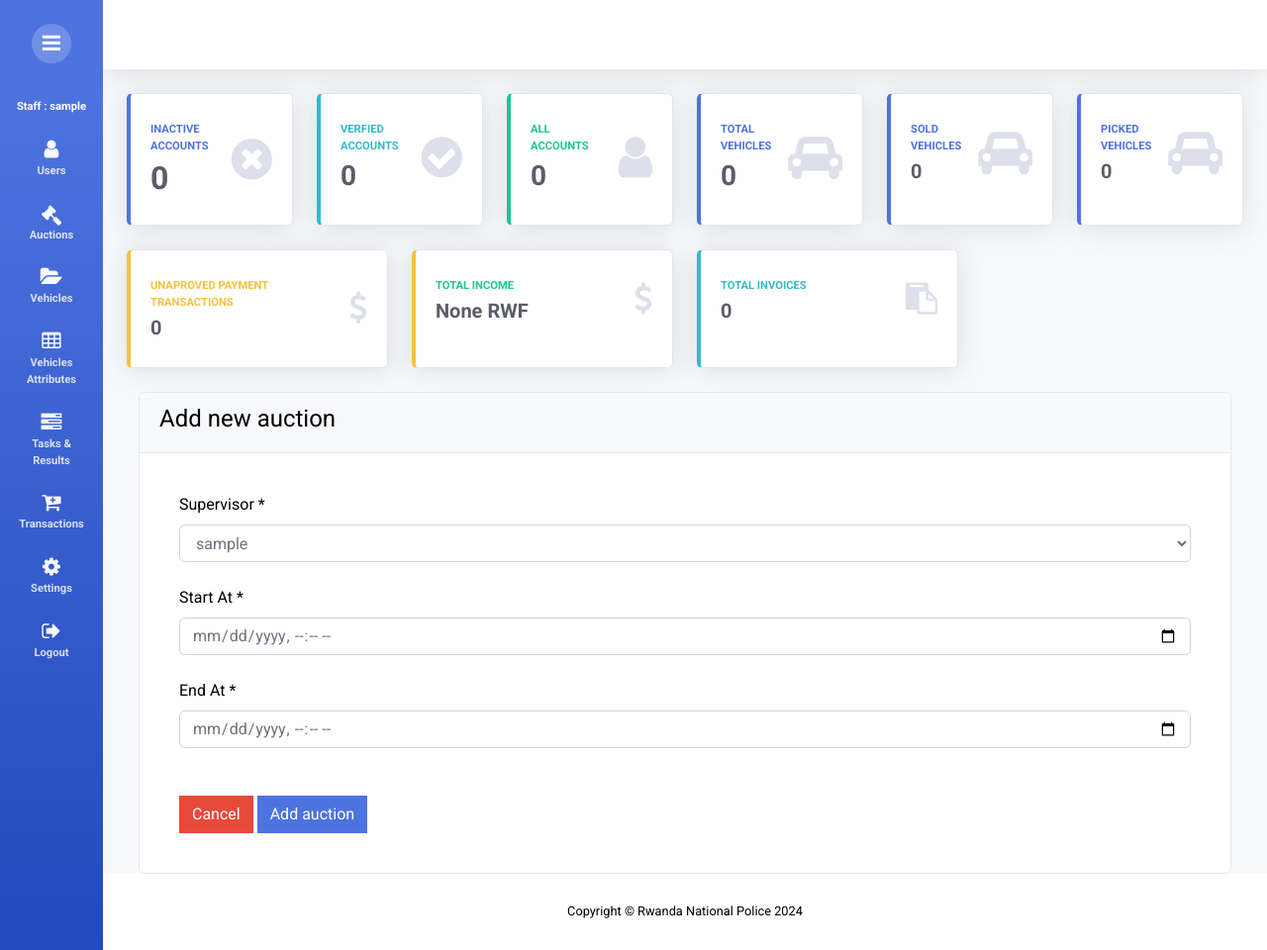
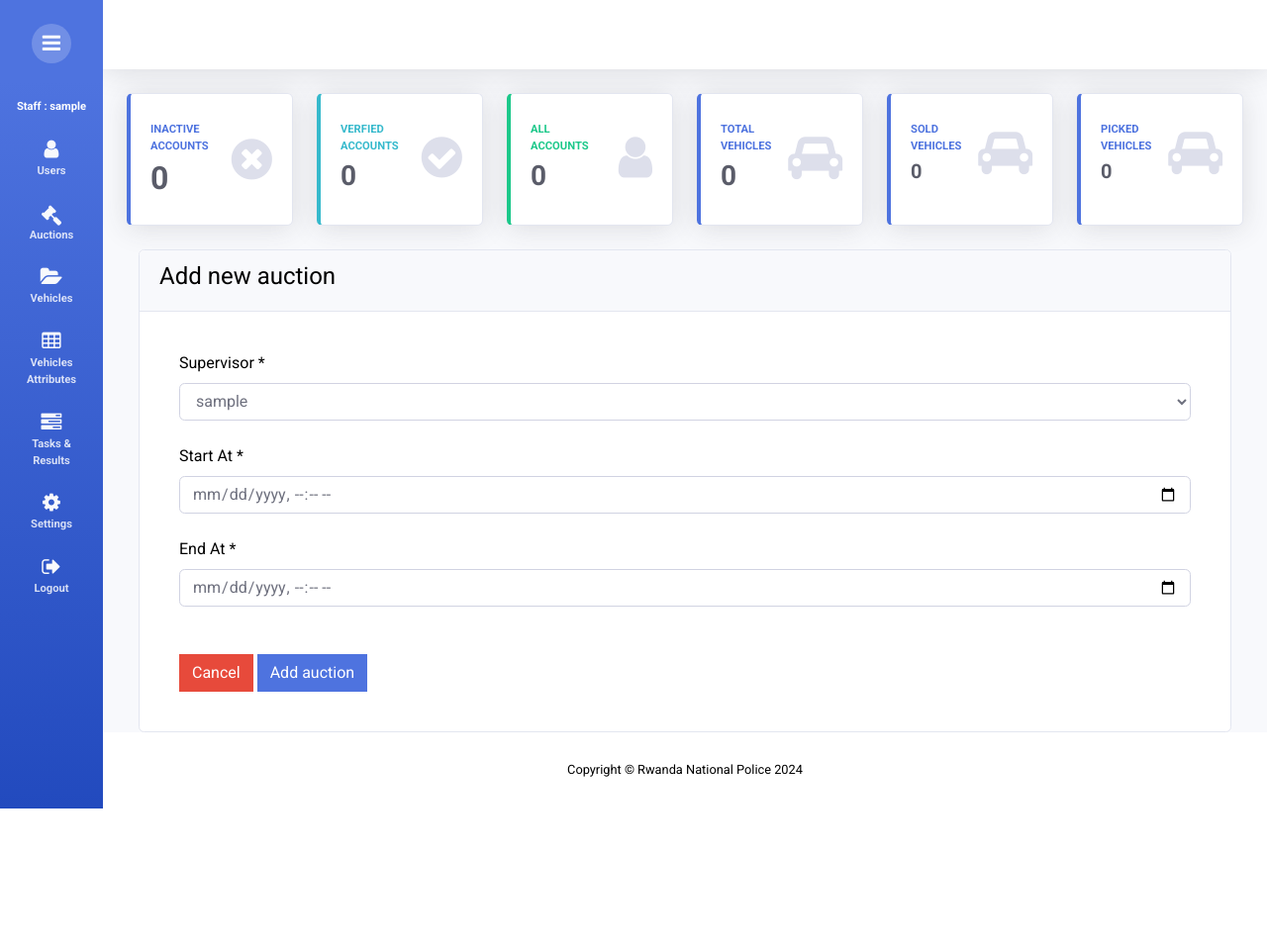
Before and after one commit to innox123/E-Auction, a Django app: page /admin/dashboard/auctions/add/ in a window 1280 px wide. Shown: the whole page at 99% size. After the commit the page ends 817 px from the top, so only its background shows below. Run offline with Django 4.2, Linux system fonts and the light colour scheme; the visitor is signed in with stand-in values (Sample User, id 1); data comes from the database, SQL or seed files in the repository; data that the repository does not hold is empty; parts of the project's set-up code (start-up, migrations or seed data) failed here and were passed over; some libraries are stand-ins or nearby versions.

Commit message:
Frontend updates

```diff
--- a/templates/admin/base.html
+++ b/templates/admin/base.html
@@ -129,7 +129,6 @@
             <div class="bg-white py-2 collapse-inner rounded">
               <a class="collapse-item" href="{% url 'vehicle-admin' %}">View Captured Vehicles</a>
               <a class="collapse-item" href="{% url 'add-vehicle' %}">Register Vehicle</a>
-              <a class="collapse-item" href="#">Upload Excel</a>
             </div>
           </div>
         </li>
@@ -155,10 +154,10 @@
               <a class="collapse-item" href="{% url 'specification-admin' %}"
                 >View</a
               >
-              <a class="collapse-item" href="#"
+              <!-- <a class="collapse-item" href="#"
                 >Download pdf</a
               >
-              <a class="collapse-item" href="#">Export Excel</a>
+              <a class="collapse-item" href="#">Export Excel</a> -->
             </div>
           </div>
         </li>
@@ -196,35 +195,6 @@
           </div>
         </li>
 
-        <li class="nav-item">
-          <a
-            class="nav-link collapsed"
-            href="#"
-            data-toggle="collapse"
-            data-target="#Transactions"
-            aria-expanded="true"
-            aria-controls="collapsePages"
-          >
-            <i class="fa fa-cart-plus text-light"></i>
-            <span>Transactions</span>
-          </a>
-          <div
-            id="Transactions"
-            class="collapse"
-            aria-labelledby="headingPages"
-            data-parent="#accordionSidebar"
-          >
-            <div class="bg-white py-2 collapse-inner rounded">
-              <a class="collapse-item" href="{% url 'transaction-admin' %}"
-                >View</a
-              >
-                <a class="collapse-item" href="{% url 'transaction-admin' %}"
-                >Export As Excel</a
-              >
-
-            </div>
-          </div>
-        </li>
         <li class="nav-item">
           <a
             class="nav-link collapsed"
@@ -420,84 +390,6 @@
               </div>
             </div>
 
-            <div class="row">
-                  <!-- Pending Requests Card Example -->
-              <div class="col-xl-3 col-md-6 mb-4">
-                <div class="card border-left-warning shadow h-100 py-2">
-                  <div class="card-body">
-                    <div class="row no-gutters align-items-center">
-                      <div class="col mr-2">
-                        <div
-                          class="text-xs font-weight-bold text-warning text-uppercase mb-1"
-                        >
-                          Unaproved Payment transactions
-                        </div>
-                        <div class="h5 mb-0 font-weight-bold text-gray-800">
-                          {{ un_approved_transaction }}
-                        </div>
-                      </div>
-                      <div class="col-auto">
-                        <i class="fa fa-dollar fa-2x text-gray-300"></i>
-                      </div>
-                    </div>
-                  </div>
-                </div>
-              </div>
-                       <!-- Pending Requests Card Example -->
-              <div class="col-xl-3 col-md-6 mb-4">
-                <div class="card border-left-warning shadow h-100 py-2">
-                  <div class="card-body">
-                    <div class="row no-gutters align-items-center">
-                      <div class="col mr-2">
-                        <div
-                          class="text-xs font-weight-bolder text-success text-uppercase mb-1"
-                        >
-                          Total Income
-                        </div>
-                        <div class="h5 mb-0 font-weight-bold text-gray-800">
-                          {{ total_amount }} RWF
-                        </div>
-                      </div>
-                      <div class="col-auto">
-                        <i class="fa fa-dollar fa-2x text-gray-300"></i>
-                      </div>
-                    </div>
-                  </div>
-                </div>
-              </div>
-                            <!-- Earnings (Monthly) Card Example -->
-              <div class="col-xl-3 col-md-6 mb-4">
-                <div class="card border-left-info shadow h-100 py-2">
-                  <div class="card-body">
-                    <div class="row no-gutters align-items-center">
-                      <div class="col mr-2">
-                        <div
-                          class="text-xs font-weight-bold text-info text-uppercase mb-1"
-                        >
-                          Total invoices
-                        </div>
-                        <div class="row no-gutters align-items-center">
-                          <div class="col-auto">
-                            <div
-                              class="h5 mb-0 mr-3 font-weight-bold text-gray-800"
-                            >
-                             {{invoice_count}}
-                            </div>
-                          </div>
-                        </div>
-                      </div>
-                      <div class="col-auto">
-                        <i
-                          class="fa fa-clipboard fa-2x text-gray-300"
-                          aria-hidden="true"
-                        ></i>
-                      </div>
-                    </div>
-                  </div>
-                </div>
-              </div>
-            </div>
-
 
             <!-- Content Row -->
             {% block content %} {% endblock %}
```
Also changed, not shown: templates/includes/heroSection.html (+1 -22 lines), templates/includes/navbar.html (+2 -5 lines).
